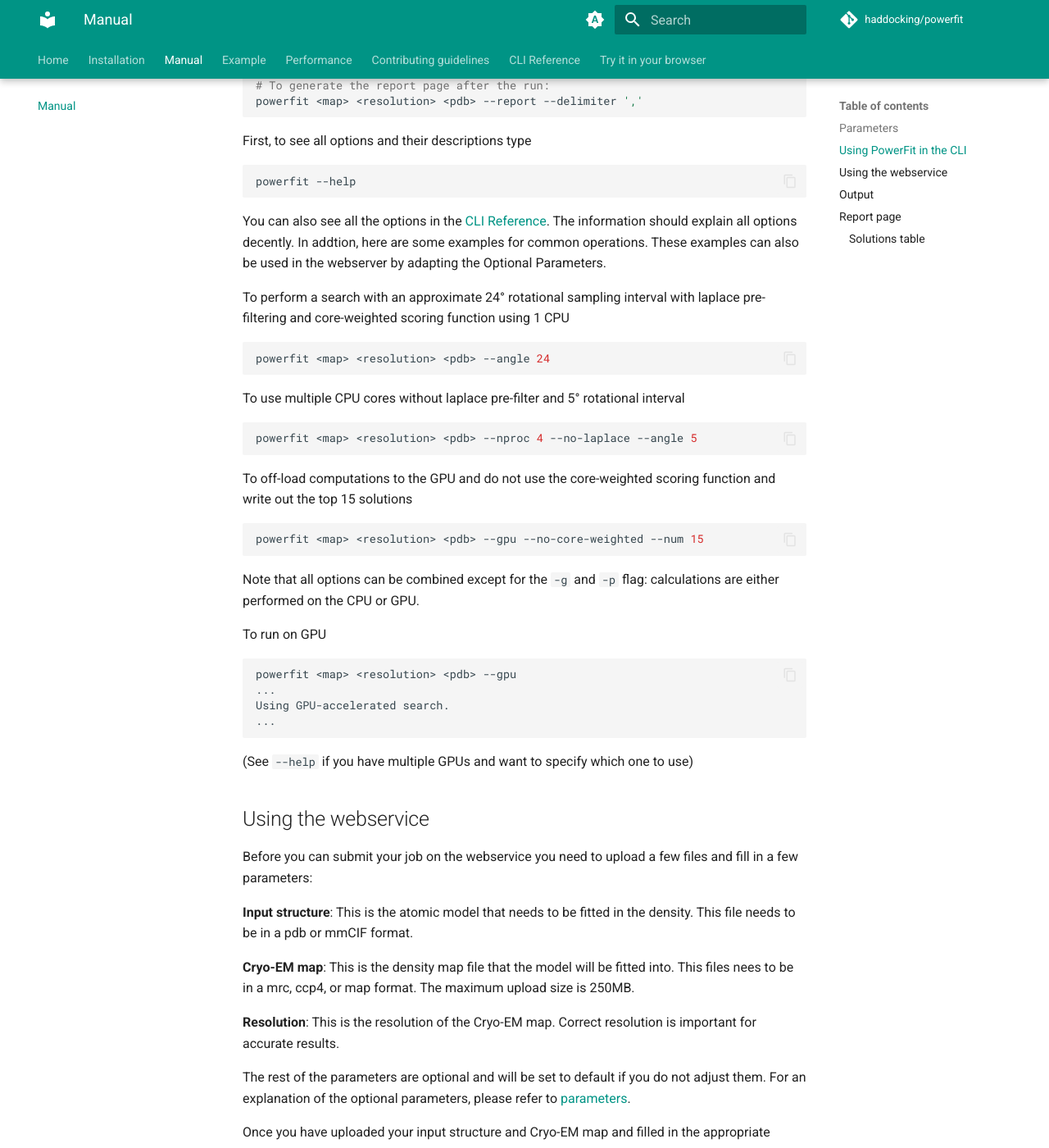
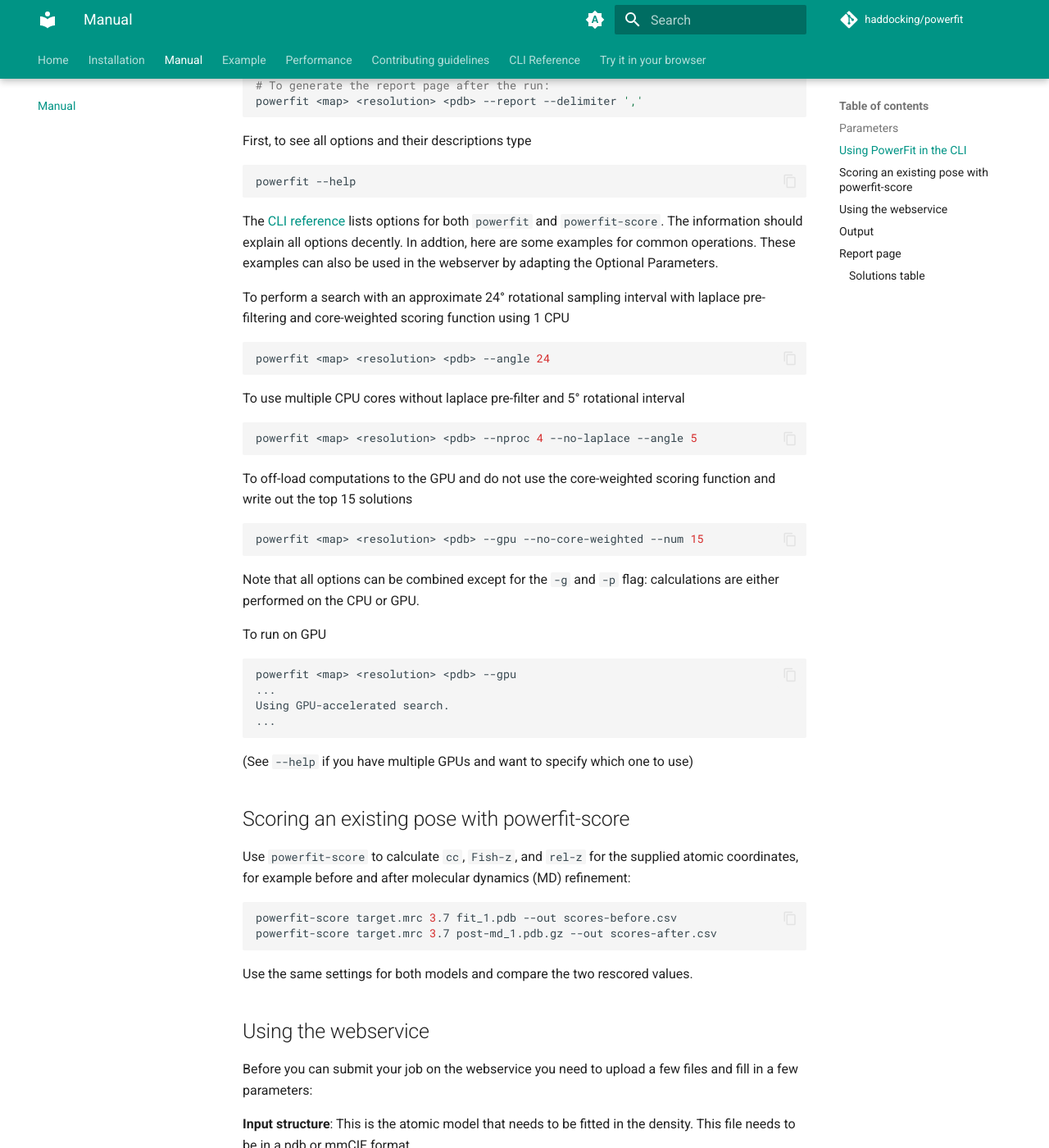
Before and after one commit to haddocking/powerfit, an MkDocs documentation site: the page built from docs/manual.md, in a window 1280 px wide and 1400 px high, scrolled down 1384 px. Shown: the whole window at 82% size. Built offline with MkDocs 1.6.1 and Material for MkDocs 9.7.7, drawn with Linux system fonts in a browser that asks for light colours; a script that is not in the unit is left out; comment, search, counter and statistics services are not loaded; some of the changed text lies outside the part shown.

Commit message:
docs: explain scoring structures before and after MD

````diff
--- a/docs/manual.md
+++ b/docs/manual.md
@@ -5,7 +5,9 @@
 standard in the [PowerFit web service](https://wenmr.science.uu.nl/powerfit).
 Below we will describe the different [parameters](#parameters).
 In addition, we will explain how to use PowerFit in the [CLI](#using-powerfit-in-the-cli)
-and in the [webservice](#using-the-webservice).
+and in the [webservice](#using-the-webservice). The separate
+[`powerfit-score` command](#scoring-an-existing-pose-with-powerfit-score) scores
+models at their input coordinates.
 Lastly, we explain [the output](#report-page) of the *report.html*
 file or result page on the webserver.
 
@@ -67,7 +69,7 @@
 ```shell
 powerfit --help
 ```
-You can also see all the options in the [CLI Reference](cli.md).
+The [CLI reference](cli.md) lists options for both `powerfit` and `powerfit-score`.
 The information should explain all options decently. In addtion, here are some
 examples for common operations. These examples can also be used in the webserver
 by adapting the Optional Parameters.
@@ -105,6 +107,18 @@
 ...
 ```
 (See `--help` if you have multiple GPUs and want to specify which one to use)
+
+## Scoring an existing pose with powerfit-score
+
+Use `powerfit-score` to calculate `cc`, `Fish-z`, and `rel-z` for the supplied
+atomic coordinates, for example before and after molecular dynamics (MD) refinement:
+
+```shell
+powerfit-score target.mrc 3.7 fit_1.pdb --out scores-before.csv
+powerfit-score target.mrc 3.7 post-md_1.pdb.gz --out scores-after.csv
+```
+
+Use the same settings for both models and compare the two rescored values.
 
 ## Using the webservice
 
````
Also changed, not shown: README.md (+8 -0 lines).
